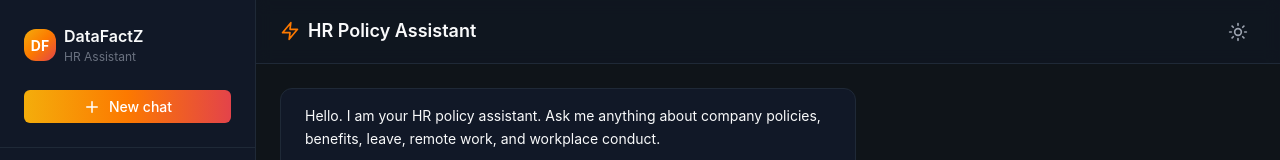
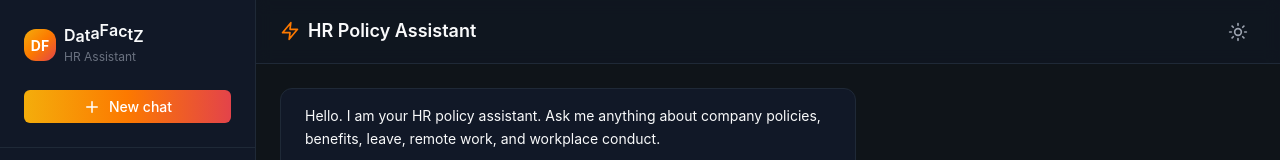
Before and after one commit to kanthreddy84/rag-knowledge-chatbot, a React (Create React App) app in the folder web-app/: page / in a window 1280 px wide. Shown: the top 160 px of the page. Built offline with nearby package versions, Linux system fonts and the light colour scheme; a web font is replaced by a local one.

Commit message:
Add: Wave animation to DataFactZ wordmark in sidebar

```diff
--- /dev/null
+++ b/web-app/src/components/Sidebar.css
@@ -0,0 +1,27 @@
+/* Wave animation for DataFactZ wordmark */
+
+@keyframes wave-bob {
+  0%, 100% {
+    transform: translateY(0);
+  }
+  50% {
+    transform: translateY(-6px);
+  }
+}
+
+.wave-text {
+  display: inline-flex;
+  gap: 0;
+}
+
+.wave-char {
+  display: inline-block;
+  animation: wave-bob 0.6s ease-in-out infinite;
+  animation-delay: calc(var(--char-index) * 0.08s);
+}
+
+/* Add smooth hover effect to make the animation more interactive */
+.wave-text:hover .wave-char {
+  animation-duration: 0.4s;
+  color: #ff9500;
+}
--- a/web-app/src/components/Sidebar.jsx
+++ b/web-app/src/components/Sidebar.jsx
@@ -4,6 +4,7 @@ import { MessageSquare, FileText, Settings, Plus, LogOut, Trash2, AlertCircle }
 import clsx from 'clsx';
 import { Button } from './Button';
 import { useChatHistory } from '../context/ChatHistoryContext';
+import './Sidebar.css';
 
 const Sidebar = () => {
   const location = useLocation();
@@ -44,7 +45,13 @@ const Sidebar = () => {
             DF
           </div>
           <div>
-            <p className="font-semibold dark:text-datafacz-gray-50 text-datafacz-gray-900">DataFactZ</p>
+            <p className="font-semibold dark:text-datafacz-gray-50 text-datafacz-gray-900 wave-text">
+              {'DataFactZ'.split('').map((char, index) => (
+                <span key={index} className="wave-char" style={{ '--char-index': index }}>
+                  {char}
+                </span>
+              ))}
+            </p>
             <p className="text-xs dark:text-datafacz-gray-500 text-datafacz-gray-600">HR Assistant</p>
           </div>
         </div>
```
